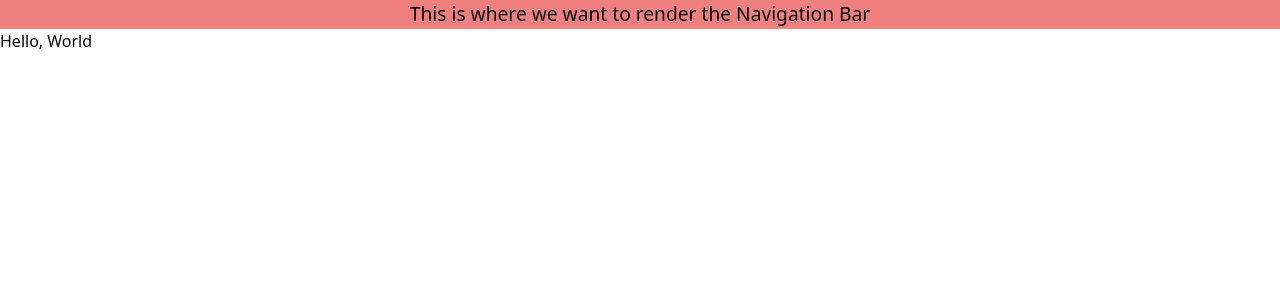
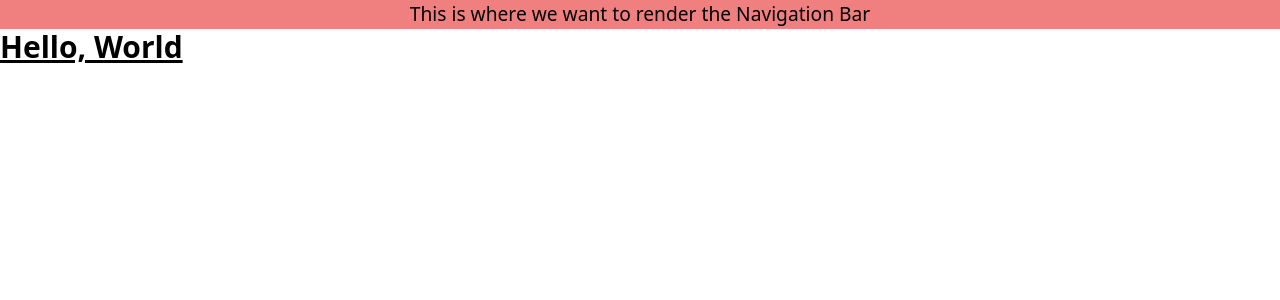
Before and after one commit to malcolmlearnstech/portfolio, a React app: page / in a window 1280 px wide. Shown: the top 300 px of the page. Built offline with nearby package versions, Linux system fonts and the light colour scheme.

Commit message:
feat: add initial tailwindCSS styling

```diff
--- a/client/App.js
+++ b/client/App.js
@@ -2,7 +2,7 @@ import React from 'react';
 
 export default function App() {
   return (
-    <div className="indexStyle">
+    <div className="text-3xl font-bold underline">
       <p>Hello, World</p>
     </div>
   );
```
